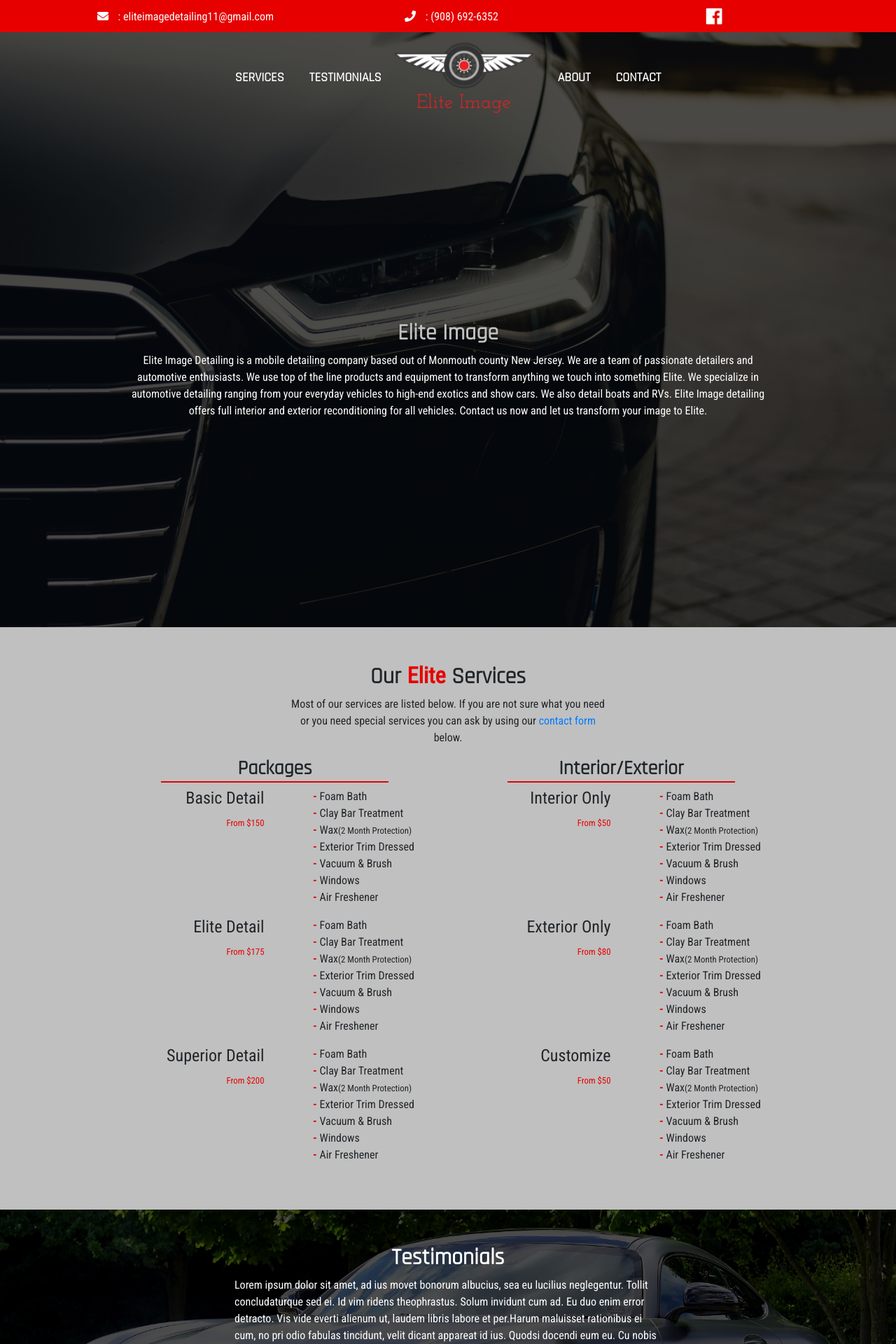
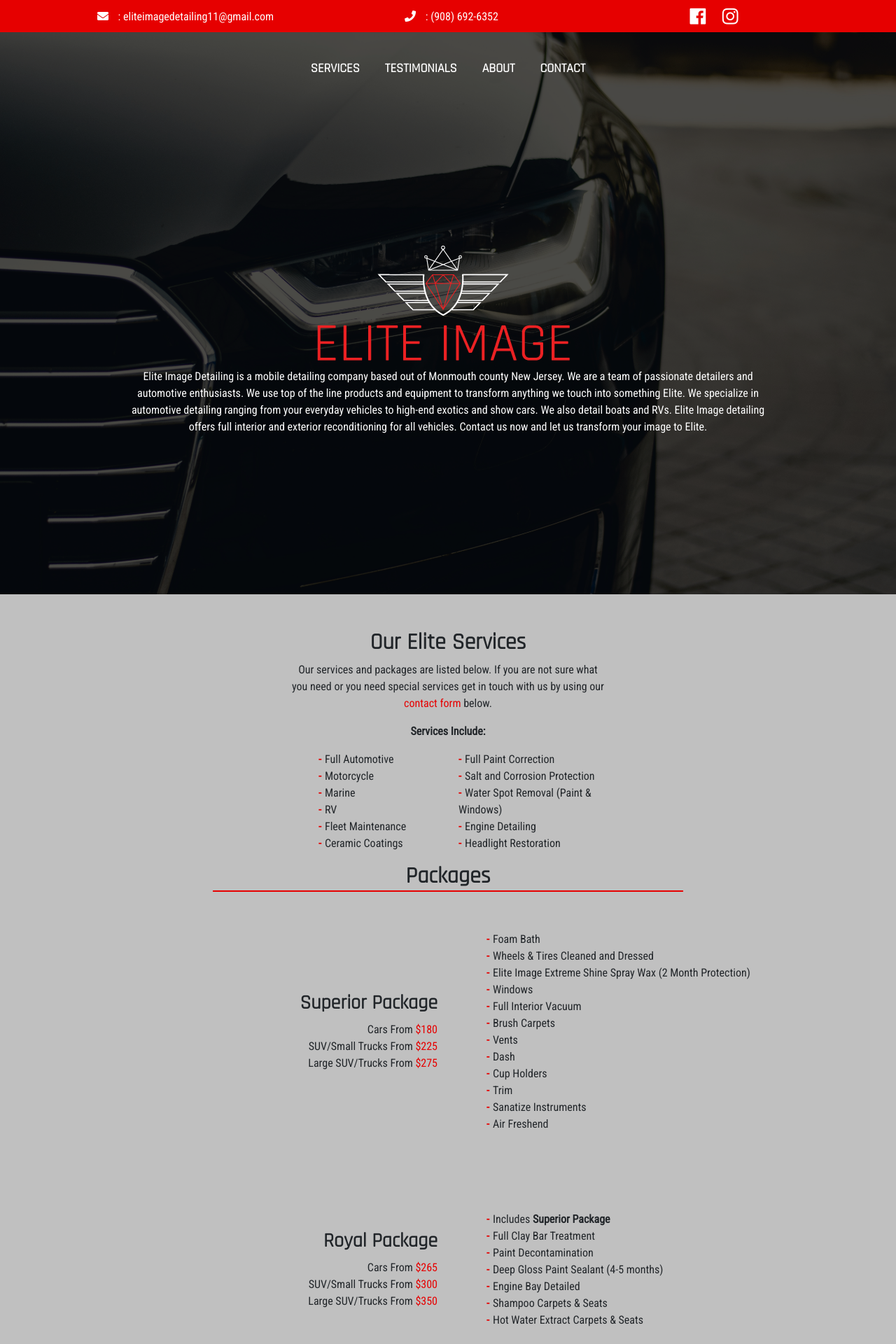
Before and after one commit to jjobrien15/Elite-Image-Detailing, a PHP site: page / in a window 1280 px wide. Shown: the top 1920 px of the page at 70% size. Run offline with PHP 8.4, Linux system fonts and the light colour scheme; some libraries are stand-ins or nearby versions.

Commit message:
Finished

```diff
--- a/index.html
+++ b/index.html
@@ -4,7 +4,11 @@
 
 	<meta charset="utf-8"/>
 	<meta name="viewport" content="width=device-width, initial-scale=1.0">
-	<link rel="shortcut icon" href="images/EliteLogo.ico" type="image/x-icon">
+	<meta name="author" content="Joe O'Brien">
+	<meta name="keywords" content="Elite, Image, Auto, Detail, Detaling, Auto Detailing, New Jersey, NJ">
+	<meta name="description" content="Elite Image Detailing of New Jersey">
+
+	<link rel="shortcut icon" href="images/EliteLogoNew.ico" type="image/x-icon">
 	<!-- Adding bootstrap css -->
 	<link rel="stylesheet" href="bootstrap/css/bootstrap.css">
 	<!-- Incliding font-awesome-icons -->
@@ -33,6 +37,7 @@
 						</div>
 						<div class="col-md-4 my-auto">
 							<a href="https://www.facebook.com/Elite-Image-Detailing-1536946419744099/" target="_blank"><span class="fab fa-facebook"></span></a>
+							<a href="https://www.instagram.com/eliteimagedetailingofnj/" target="_blank"><span class="fab fa-instagram"></span></a>
 						</div>
 				</div>
 
@@ -49,7 +54,7 @@
 
 
 			<div class="navbar-brand" id="r-brand">
-						<img class="nav-logo" src="images/EliteLogo.png" style="width: 200px;">
+						<img class="nav-logo" src="images/EliteLogoNew.png" style="width: 200px;">
 					</div>
 
 		<a class="navbar-toggler collapsed" type="button" data-toggle="collapse" data-target="#navbar" aria-controls="navbarSupportedContent" aria-expanded="false" aria-label="Toggle navigation">
@@ -69,10 +74,6 @@
 					<a class="nav-link testimonialsLink custom-nav-right" href="#testimonials">TESTIMONIALS</a>
 				</li>
 
-				<div class="navbar-brand" id="c-brand">
-						<img class="nav-logo" src="images/EliteLogo.png" style="width: 200px;">
-					</div>
-
 				<li class="nav-item my-auto">
 					<a class="nav-link aboutLink custom-nav-right" href="#about">ABOUT</a>
 				</li>
@@ -90,7 +91,10 @@
 		<div class="container">
 			<div class="row v-center">
 				<div class="col-md-10 text-center mx-auto">
-						<h2 class="mx-auto">Elite Image </h2>
+					<div class="navbar-brand" id="c-brand">
+						<img class="nav-logo" src="images/EliteLogoNew.png">
+					</div>
+						<h2 class="mx-auto" id="intro-title">Elite Image </h2>
 						<p>Elite Image Detailing is a mobile detailing company based out of
 Monmouth county New Jersey. We are a team of passionate detailers
 and automotive enthusiasts. We use top of the line products and
@@ -108,130 +112,100 @@
 <section class="services p-full" id="services">
 	<div class="wrapper">
 		<div class="col-md-6 mx-auto text-center">
-			<h2 class="mx-auto">Our <span class="required">Elite</span> Services</h2>
-			<p>Most of our services are listed below. If you are not sure what you need or you need special services you can ask by using our <a class="contactLink" href="javascript:void(0)">contact form</a> below.</p>
-		</div>
+			<h2 class="services-title mx-auto">Our Elite Services</h2>
+			<p>Our services and packages are listed below. If you are not sure what you need or you need special services get in touch with us by using our <a class="contactLink" href="javascript:void(0)">contact form</a> below.</p>
+			<p><strong>Services Include:</strong></p>
+			<div class="row">
+				<div class="col-md-6 col-sm-6">
+					<ul class="serv-list text-left">
+						<li>Full Automotive</li>
+						<li>Motorcycle</li>
+						<li>Marine</li>
+						<li>RV</li>
+						<li>Fleet Maintenance</li>
+						<li>Ceramic Coatings</li>
+					</ul>
+				</div>
+				<div class="col-md-6 col-sm-6">
+					<ul class="serv-list text-left" style="padding-left: 0">
+						<li>Full Paint Correction</li>
+						<li>Salt and Corrosion Protection</li>
+						<li>Water Spot Removal (Paint &amp; Windows)</li>
+						<li>Engine Detailing</li>
+						<li>Headlight Restoration</li>
+					</ul>
+				</div>
+			</div>
+</div>
 
 		<div class="row">
 
-		<div class="col-md-6">
+		<div class="col-md-12">
 
-			<h3 class="title mx-auto text-center">Packages</h3>
+			<h2 class="title mx-auto text-center">Packages</h2>
 
 				<div class="row">
 
-					<div class="col-md-6 text-right">
-						<h4>Basic Detail</h4>
-						<small class="price">From &dollar;150</small>
+					<div class="col-md-6 my-auto text-right">
+						<h3>Superior Package</h3>
+						<p >Cars From <span class="price">&dollar;180</span><br />
+						SUV/Small Trucks From <span class="price">&dollar;225</span><br />
+						Large SUV/Trucks From <span class="price"> &dollar;275</span></p>
 					</div>
 
-					<div class="col-md-6 text-left">
+					<div class="col-md-6 py-5 text-left">
 						<ul>
 							<li>Foam Bath</li>
-							<li>Clay Bar Treatment</li>
-							<li>Wax<small>(2 Month Protection)</small></li>
-							<li>Exterior Trim Dressed</li>
-							<li>Vacuum & Brush</li>
+							<li>Wheels &amp; Tires Cleaned and Dressed</li>
+							<li>Elite Image Extreme Shine Spray Wax (2 Month Protection)</li>
 							<li>Windows</li>
-							<li>Air Freshener</li>
+							<li>Full Interior Vacuum</li>
+							<li>Brush Carpets</li>
+							<li>Vents</li>
+							<li>Dash</li>
+							<li>Cup Holders</li>
+							<li>Trim</li>
+							<li>Sanatize Instruments</li>
+							<li>Air Freshend</li>
 						</ul>
 					</div>
 
-					<div class="col-md-6 text-right">
-						<h4>Elite Detail</h4>
-						<small class="price">From &dollar;175</small>
+					<div class="col-md-6 my-auto text-right">
+						<h3>Royal Package</h3>
+						<p >Cars From <span class="price">&dollar;265</span><br />
+						SUV/Small Trucks From <span class="price">&dollar;300</span><br />
+						Large SUV/Trucks From <span class="price"> &dollar;350</span></p>
 					</div>
 
-					<div class="col-md-6 text-left">
+					<div class="col-md-6 py-5 my-auto text-left">
 
 						<ul>
-							<li>Foam Bath</li>
-							<li>Clay Bar Treatment</li>
-							<li>Wax<small>(2 Month Protection)</small></li>
-							<li>Exterior Trim Dressed</li>
-							<li>Vacuum & Brush</li>
-							<li>Windows</li>
-							<li>Air Freshener</li>
+							<li>Includes <strong>Superior Package</strong></li>
+							<li>Full Clay Bar Treatment</li>
+							<li>Paint Decontamination</li>
+							<li>Deep Gloss Paint Sealant (4-5 months)</li>
+							<li>Engine Bay Detailed</li>
+							<li>Shampoo Carpets &amp; Seats</li>
+							<li>Hot Water Extract Carpets &amp; Seats</li>
 						</ul>
 
 					</div>
-					<div class="col-md-6 text-right">
-						<h4>Superior Detail</h4>
-						<small class="price">From &dollar;200</small>
+					<div class="col-md-6 my-auto text-right">
+						<h3>Superior Detail</h3>
+						<p >Cars From <span class="price">&dollar;350</span><br />
+						SUV/Small Trucks From <span class="price">&dollar;375</span><br />
+						Large SUV/Trucks From <span class="price"> &dollar;425</span></p>
 					</div>
 
-					<div class="col-md-6 text-left">
+					<div class="col-md-6 py-5 text-left">
 						<ul>
-							<li>Foam Bath</li>
-							<li>Clay Bar Treatment</li>
-							<li>Wax<small>(2 Month Protection)</small></li>
-							<li>Exterior Trim Dressed</li>
-							<li>Vacuum & Brush</li>
-							<li>Windows</li>
-							<li>Air Freshener</li>
+							<li>Includes <strong>Royal Package</strong></li>
+							<li>Complete Multi-Step</li>
+							<li>Hand Applied Ceramic Coating (2-3 years)</li>
 						</ul>
 					</div>
 				</div><!-- End Row -->
-
-		</div>
-		<div class="col-md-6">
-
-			<h3 class="title mx-auto text-center">Interior/Exterior</h3>
-				<div class="row">
-
-					<div class="col-md-6 text-right">
-						<h4>Interior Only</h4>
-						<small class="price">From &dollar;50</small>
-					</div>
-
-					<div class="col-md-6 text-left">
-						<ul>
-							<li>Foam Bath</li>
-							<li>Clay Bar Treatment</li>
-							<li>Wax<small>(2 Month Protection)</small></li>
-							<li>Exterior Trim Dressed</li>
-							<li>Vacuum & Brush</li>
-							<li>Windows</li>
-							<li>Air Freshener</li>
-						</ul>
-					</div>
-				</div><!-- End Row -->
-				<div class="row">
-
-					<div class="col-md-6 text-right">
-						<h4>Exterior Only</h4>
-						<small class="price">From &dollar;80</small>
-					</div>
-
-					<div class="col-md-6 text-left">
-						<ul>
-							<li>Foam Bath</li>
-							<li>Clay Bar Treatment</li>
-							<li>Wax<small>(2 Month Protection)</small></li>
-							<li>Exterior Trim Dressed</li>
-							<li>Vacuum & Brush</li>
-							<li>Windows</li>
-							<li>Air Freshener</li>
-						</ul>
-					</div>
-					<div class="col-md-6 text-right">
-						<h4>Customize</h4>
-						<small class="price">From &dollar;50</small>
-					</div>
-
-					<div class="col-md-6 text-left">
-						<ul>
-							<li>Foam Bath</li>
-							<li>Clay Bar Treatment</li>
-							<li>Wax<small>(2 Month Protection)</small></li>
-							<li>Exterior Trim Dressed</li>
-							<li>Vacuum & Brush</li>
-							<li>Windows</li>
-							<li>Air Freshener</li>
-						</ul>
-					</div>
-				</div><!-- End Row -->
-			</div><!-- End Col -->
+			</div>
 		</div><!-- end Row -->
 	</div><!-- End Wrapper -->
 </section>
@@ -241,16 +215,21 @@
 	<div class="black">
 		<div class="wrapper p-half">
 			<h2 class="text-center mx-auto white">Testimonials</h2>
-			<div class="col-md-8 mx-auto">
+			<div class="col-lg-6 col-md-6 mx-auto">
 				<div id="testimonials-carousel" class="carousel slide my-auto" data-ride="carousel">
 					<div class="carousel-inner">
-						<div class="carousel-item active">
-							<p>Lorem ipsum dolor sit amet, ad ius movet bonorum albucius, sea eu lucilius neglegentur. Tollit concludaturque sed ei. Id vim ridens theophrastus. Solum invidunt cum ad. Eu duo enim error detracto. Vis vide everti alienum ut, laudem libris labore et per.Harum maluisset rationibus ei cum, no pri odio fabulas tincidunt, velit dicant appareat id ius. Quodsi docendi eum eu. Cu nobis patrioque his. Mei et dico.</p>
-							<p>- Jane Smith</p>
+							<div class="carousel-item active">
+								<p>My car looks amazing! It looks better than when I first bought it. Such precise detailing. Every little nook and cranny is cleaned.
+									Stains are completely removed and my car smells amazing. I would highly recommend Elite to all my family and friends. Thank you so much.</p>
+								<p>- Chelsea Barth</p>
+							</div>
+							<div class="carousel-item">
+							<p>Amazing job! Loved the outcome. My car was terribly dirty & he was thorough & efficient. Would 10/10 recommend!!!</p>
+							<p>- Heather Vee</p>
 						</div>
 						<div class="carousel-item">
-							<p>Lorem ipsum dolor sit amet, ad ius movet bonorum albucius, sea eu lucilius neglegentur. Tollit concludaturque sed ei. Id vim ridens theophrastus. Solum invidunt cum ad. Eu duo enim error detracto.</p>
-							<p>- John Doe</p>
+							<p>Wonderful and thorough job! My 10 year old car looks and smells brand new!!! Very professional.</p>
+							<p>- Carole Brand-Viars</p>
 						</div>
 					</div>
 				</div>
@@ -263,7 +242,7 @@
 		<div class="wrapper">
 			<div class="row">
 				<div class="col-md-7 my-auto">
-					<h2 class="text-left">About <span class="required">Us</span></h2>
+					<h2 class="text-left">About Us</h2>
 					<p>Elite Image Detailing is a mobile detailing company based out of
 							Monmouth county New Jersey. We are a team of passionate detailers
 							and automotive enthusiasts. We use top of the line products and
@@ -291,29 +270,31 @@
 					<p class="c-info"><span class="fas fa-phone"></span> : <a class="phone" href="tel:9086926352">(908) 692-6352</a></p>
 				</div>
 				<div class="col-md-6">
-					<form method="POST" action="http://formspree.io/eliteimagedetailing11@gmail.com" target="_blank" ectype="text/plain">
+					<form  id="email-form" method="POST" action="http://formspree.io/eliteimagedetailing11@gmail.com" ectype="text/plain">
+							<span id="errmsg" class="red"><strong>Please fill in required information and try again!</strong></span>
+							<span id="successmsg"><strong>Message Sent!</strong></span>
 							<div class="form-group">
 								<label for="Name">Name: <span class="required">*</span></label>
-								<input class="form-control" type="text" name="Name" placeholder="Your Name" />
+								<input id="name" class="form-control" type="text" name="Name" placeholder="Your Name" />
 							</div>
 							<div class="form-group">
 								<label for="Phone">Phone: </label>
-								<input class="form-control" type="text" name="Phone" placeholder="(XXX)XXX-XXXX" />
+								<input id="phone" class="form-control" type="text" name="Phone" placeholder="(XXX)XXX-XXXX" />
 							</div>
 							<div class="form-group">
-								<label for="User">Email: <span class="required">* </span></label>
-								<input class="form-control" type="text" name="User" placeholder="Your Email" />
+								<label for="Email">Email: <span class="required">* </span></label>
+								<input id="email" class="form-control" type="text" name="Email" placeholder="Your Email" />
 							</div>
 							<div class="form-group">
 								<label for="Subject">Subject: <span class="required">*</span></label>
-								<input class="form-control" type="text" name="Subject" placeholder="Subject" />
+								<input id="subject" class="form-control" type="text" name="Subject" placeholder="Subject" />
 							</div>
 							<div class="form-group">
 								<label for="Body">Message: <span class="required">*</span></label>
-								<textarea class="form-control" type="text" name="Body" placeholder="Message here..."></textarea>
+								<textarea id="body" class="form-control" type="text" name="Body" placeholder="Message here..."></textarea>
 							</div>
 
-						<input class="btn btn-outline-success float-right" type="submit" value="Send"/>
+						<input id="submit-btn" class="btn btn-success float-right" type="submit" value="Send"/>
 					</form>
 				</div>
 			</div>
@@ -344,10 +325,11 @@
 			<div class="col-md-4 order-md-3 text-center my-auto">
 				<p>Check Us Out</p>
 				<a href="https://www.facebook.com/Elite-Image-Detailing-1536946419744099/" target="_blank"><span class="fab fa-facebook"></span></a>
+				<a href="https://www.instagram.com/eliteimagedetailingofnj/" target="_blank"><span class="fab fa-instagram"></span></a>
 			</div>
 
 			<div class="col-md-3 my-auto order-md-2 text-center">
-					<img class="nav-logo" src="images/EliteLogo.png" style="width: 150px;">
+					<img class="nav-logo" src="images/EliteLogoNew.png" style="width: 150px;">
 					<p>Designed & Developed by Joe O'Brien</p>
 			</div>
 
--- a/styles.scss
+++ b/styles.scss
@@ -79,8 +79,10 @@
 }//End Header
 /************************************Navbar*****************************************/
 nav{
-	margin: 0 3rem;
 	background:transparent;
+	.navbar-nav{
+		padding-top: 20px;
+	}
 	@media screen and(max-width:991px){
 		margin: 0 20px;
 	}
@@ -147,6 +149,7 @@
 
 	#r-brand, #c-brand{
 		display: none;
+		margin: 10px 20px;
 	}
 }//End nav
 /************************************Banner*******************************************/
@@ -165,11 +168,32 @@
 	p{
 		color:$white;
 	}
+	#intro-title{
+		display: none;
+	}
+	@media screen and (max-width: 992px){
+		#intro-title{
+			display: block;
+		}
+	}
 }//End Home Banner
 /************************************Services**********************************************/
 .services{
 	background: $grey;
-	h3{
+	.contactLink{
+		color:$red;
+		&:hover{
+			color: $black;
+		}
+	}
+	.serv-list{
+		font-size: 1rem;
+	}
+	.services-title:after{
+		width: 0;
+		height: 0;
+	}
+	h2{
 		&:after{
 			content:'';
 			width: 70%;
@@ -266,6 +290,19 @@
 	.fa-phone{
 		color:$red;
 	}
+	.input{
+		border: 2px solid transparent;
+	}
+	.error{
+		border: 2px solid $red;
+	}
+	#errmsg{
+		display: none;
+	}
+	#successmsg{
+		display: none;
+		color: #1e7e34;
+	}
 }
 /************************************Footer*****************************************/
 .footer{
@@ -302,8 +339,8 @@
 .toTopBtn{
 	a{
 	position: fixed;
-	right: 25px;
-	bottom: 25px;
+	right: 75px;
+	bottom: 50px;
 	color:$red;
 	font-size: 30px;
 	padding: 10px;
@@ -311,5 +348,10 @@
 		&:active{
 			color:$white;
 		}
+		@media screen and(max-width: 991px){
+			right: 25px;
+			bottom: 25px;
+		}
 	}
+
 }
```
Also changed, not shown: scripts.js (+72 -9 lines), images/Elite image v1.2.svg (added), images/Elite-image-v1.2.gif (added), images/Elite-image-v1.2.jpg (added), images/EliteLogo.ico (deleted), images/EliteLogo.png (deleted), images/EliteLogoNew.ico (added), images/EliteLogoNew.png (added), styles.min.css, 5 other files.
